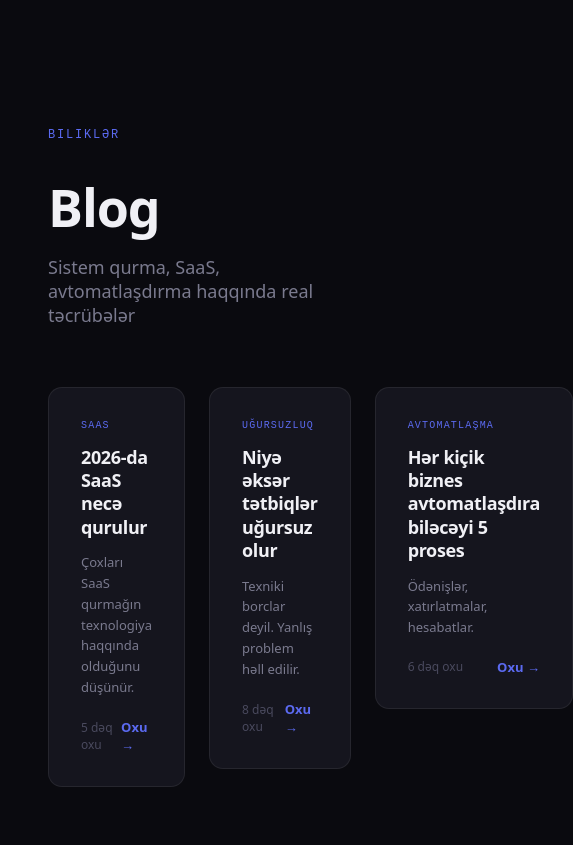
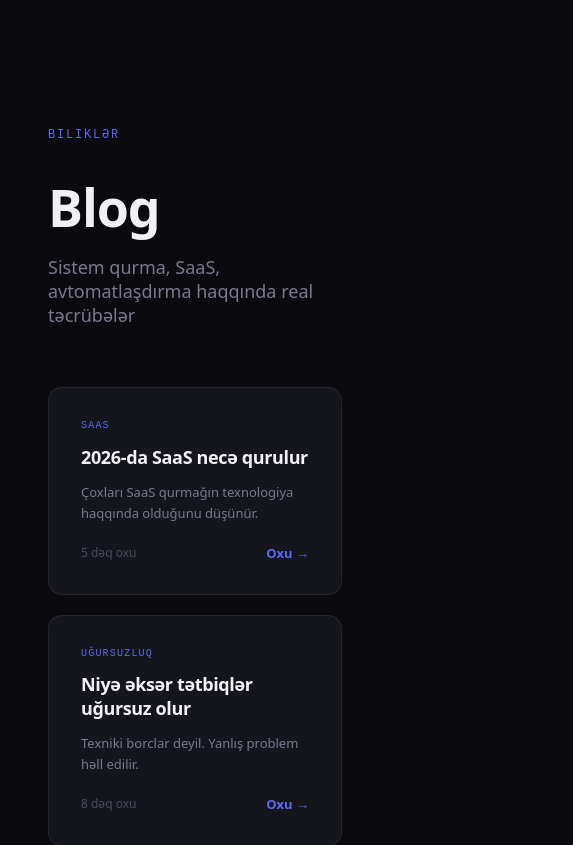
Before and after one commit to datacolabaz/datacolab, a Next.js app in the folder frontend/: page /en/blog in a window 390 px wide. Shown: the top 845 px of the page, 573 px wide, since content can reach past the window. Built offline with nearby package versions, Linux system fonts and the light colour scheme.

Commit message:
fix: blog page mobile responsive

```diff
--- a/frontend/app/[locale]/blog/page.tsx
+++ b/frontend/app/[locale]/blog/page.tsx
@@ -17,7 +17,7 @@ export default function BlogPage() {
           <h1 style={{ fontSize: 52, fontWeight: 800, letterSpacing: '-0.02em', marginBottom: 16 }}>Blog</h1>
           <p style={{ fontSize: 18, color: '#7a7a8e', maxWidth: 500 }}>Sistem qurma, SaaS, avtomatlaşdırma haqqında real təcrübələr</p>
         </div>
-        <div style={{ display: 'grid', gridTemplateColumns: 'repeat(3,1fr)', gap: 24 }}>
+        <div style={{ display: 'grid', gridTemplateColumns: 'repeat(auto-fill, minmax(min(100%, 320px), 1fr))', gap: 20 }}>
           {posts.map(p => (
             <Link key={p.slug} href={`/blog/${p.slug}`} style={{ textDecoration: 'none' }}>
               <div style={{ background: '#15151e', border: '1px solid rgba(255,255,255,0.07)', borderRadius: 14, padding: 32, cursor: 'pointer', transition: 'all 0.2s', color: '#f0f0f5' }}
```
